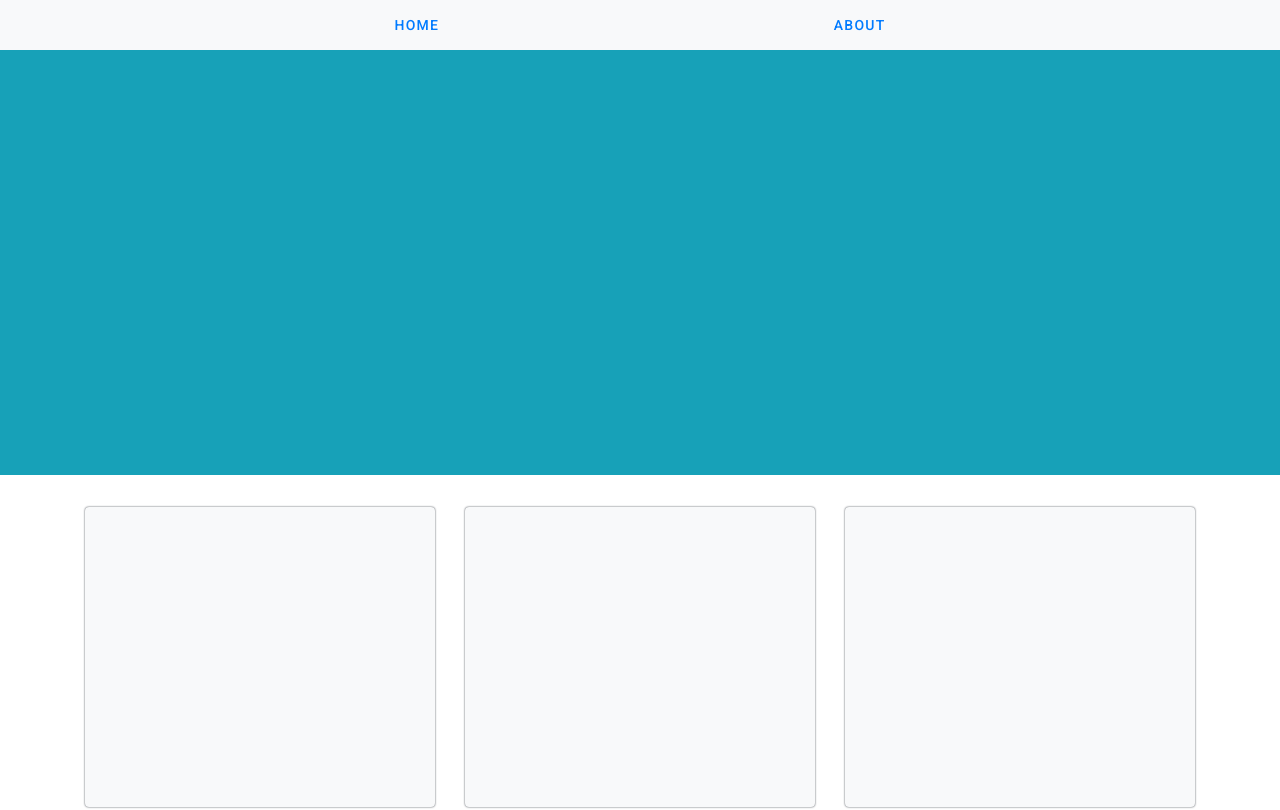
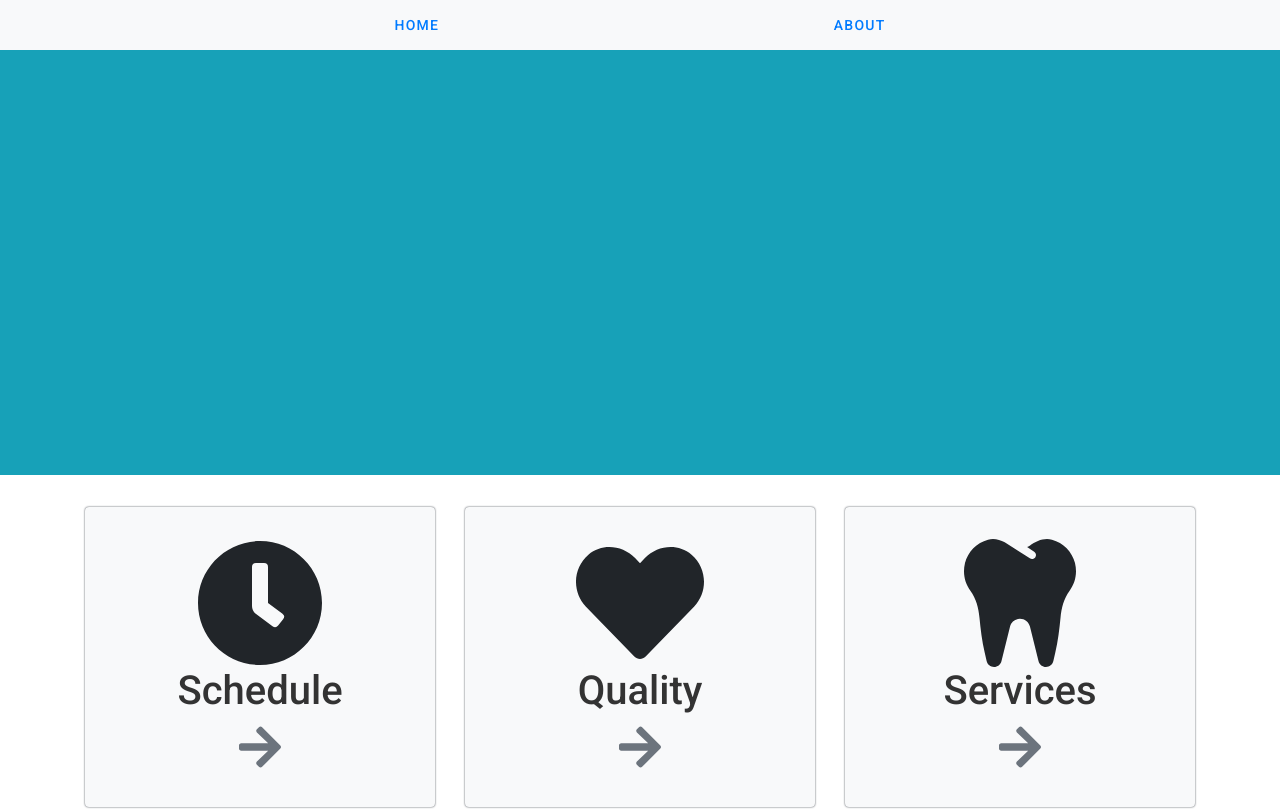
Before and after one commit to BenLirio/healthy-smile-mobile-wire, a React (Create React App) app: page / in a window 1280 px wide. Shown: the top 810 px of the page. Built offline with nearby package versions, Linux system fonts and the light colour scheme.

Commit message:
Got feature icons up and running

```diff
--- a/src/components/Feature/Feature.js
+++ b/src/components/Feature/Feature.js
@@ -1,6 +1,45 @@
 import React from 'react'
+import PropTypes from 'prop-types'
 import classes from './Feature.module.scss'
+import { FaClock, FaHeart, FaTooth, FaArrowRight } from 'react-icons/fa'
 
-export default function Feature() {
-  return <div className={classes.Feature}></div>
+const setIcon = icon => {
+  const size = '8rem'
+  switch (icon) {
+    case 'FaClock':
+      return <FaClock size={size} />
+    case 'FaTooth':
+      return <FaTooth size={size} />
+    case 'FaHeart':
+      return <FaHeart size={size} />
+    default:
+      return <div></div>
+  }
 }
+const getText = icon => {
+  const size = '8rem'
+  switch (icon) {
+    case 'FaClock':
+      return <h1>Schedule</h1>
+    case 'FaTooth':
+      return <h1>Services</h1>
+    case 'FaHeart':
+      return <h1>Quality</h1>
+    default:
+      return <div></div>
+  }
+}
+
+export const Feature = ({ icon }) => (
+  <div className={classes.Feature}>
+    <div className={classes.Icon}>{setIcon(icon)}</div>
+    {getText(icon)}
+    <div className={classes.Arrow}>
+      <FaArrowRight size='3rem' />
+    </div>
+  </div>
+)
+Feature.propTypes = {
+  icon: PropTypes.string.isRequired,
+}
+export default Feature
--- a/src/components/Feature/Feature.module.scss
+++ b/src/components/Feature/Feature.module.scss
@@ -5,4 +5,20 @@
   height: 300px;
   margin-bottom: 2rem;
   box-shadow: 0 0 2px 0 $dark;
+  display: flex;
+  flex-direction: column;
+  align-items: center;
+  padding: 2rem;
+  &:hover {
+    box-shadow: 0 0 6px 0 $dark;
+    cursor: pointer;
+    .Arrow {
+      color: $dark;
+    }
+  }
 }
+.Arrow {
+  color: $secondary;
+}
+.Icon {
+}
```
